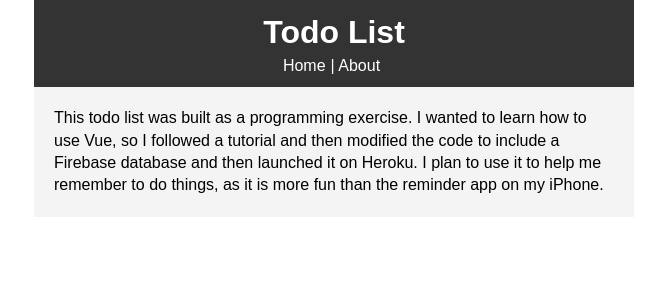
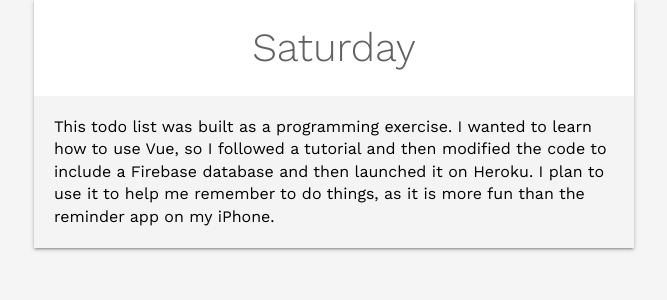
Before and after one commit to swichelecki/vue-app, a Vue app: page /about in a window 1280 px wide. Shown: the top 300 px of the page, without its empty margins (306-973 px from the left). Built offline with nearby package versions, Linux system fonts and the light colour scheme.

Commit message:
improved user interface

```diff
--- a/src/index.html
+++ b/public/index.html
@@ -3,8 +3,10 @@
   <head>
     <meta charset="utf-8">
     <meta http-equiv="X-UA-Compatible" content="IE=edge">
+    <link rel="icon" type="image/png" href="/saturday.png">
     <meta name="viewport" content="width=device-width,initial-scale=1.0">
-    <title>app</title>
+    <link href="https://fonts.googleapis.com/css?family=Work+Sans:300,400" rel="stylesheet">
+    <title>Saturday</title>
   </head>
   <body>
     <div id="app"></div>
--- a/src/App.vue
+++ b/src/App.vue
@@ -8,7 +8,7 @@
 </template>
 
 <script>
-import Header from './components/layout/Header';
+import Header from './components/Header';
 export default {
   name: 'app',
   components: {
@@ -18,6 +18,7 @@ export default {
 </script>
 
 <style>
+
 * {
     box-sizing: border-box;
     margin: 0;
@@ -25,13 +26,17 @@ export default {
 }
 
 body {
-    font-family: Arial, Helvetica, sans-serif;
+    font-family: 'Work Sans', sans-serif;
     line-height: 1.4;
+    background-color: whitesmoke;
 }
 
 .container {
     max-width: 600px;
     margin: 0 auto;
+    box-shadow: 0 2px 2px 0 rgba(0,0,0,.14),
+    0 3px 1px -2px rgba(0,0,0,.12),
+    0 1px 5px 0 rgba(0,0,0,.2);
 }
 
 </style>
--- a/src/components/AddTodo.vue
+++ b/src/components/AddTodo.vue
@@ -53,21 +53,29 @@ export default {
 <style scoped>
     form {
         display: flex;
+        background-color: #fff;
+        padding-bottom: 10px;
     }
 
     input[type="text"] {
         width: 67%;
+        margin: 0 10px;
         padding: 10px;
         font-size: 16px;
+        color: #353c43;
         outline: none;
-        border: 1px solid #ccc;
-        border-radius: 0;
+        border: 1px solid whitesmoke;
+        background-color: whitesmoke;
+        border-radius: 20px;
+        font-weight: 200;
     }
 
     .btn {
         display: inline-block;
         border: none;
-        background: #555;
+        background: #484848;
+        border: 1px #3b3b3b solid;
+        font-weight: 200;
         color: #fff;
         padding: 7px 20px;
         cursor: pointer;
@@ -76,15 +84,20 @@ export default {
         font-size: 16px;
         outline: none;
         border-radius: 0;
+        margin: 0 10px;
+        border-radius: 5px;
     }
 
     select {
         flex: 1;
-        appearance: none;
+        color: #353c43;
+        font-weight: 200;
         padding: 10px 10px 10px 15px;
         font-size: 16px;
         outline: none;
-        border: 1px solid #ccc;
-        border-radius: 0;
+        border: 1px solid whitesmoke;
+        background-color: whitesmoke;
+        border-radius: 20px;
+        cursor: pointer;
     }
 </style>
--- /dev/null
+++ b/src/components/Header.vue
@@ -0,0 +1,39 @@
+<template>
+    <header class="header">
+        <p>Saturday</p>
+        <!--<img :src="logo"/>-->
+        <div id="nav">
+            <!--<router-link to="/">Home</router-link>|
+            <router-link to="/about">About</router-link>-->
+        </div>
+    </header>
+</template>
+
+<script>
+//import logo from '../assets/saturday.png';
+export default {
+    name: 'Header',
+    /*data: function() {
+        return {
+        logo: logo
+        }
+    }*/
+}
+</script>
+
+<style scoped>
+    .header {
+        background: #fff;
+        color: #616161;
+        text-align: center;
+        padding: 20px 10px 20px 10px;
+        font-size: 40px;
+        font-weight: 300;
+    }
+
+    .header a {
+        color: #fff;
+        padding-right: 5px;
+        text-decoration: none;
+    }
+</style>
--- a/src/components/Todos.vue
+++ b/src/components/Todos.vue
@@ -2,10 +2,10 @@
     <div id="todo-wrapper">
         <div v-for="todo in todos" :key="todo.key" v-on:dragstart="dragStart" v-on:dragover="dragOver" v-on:dragend="dragEnd" draggable="true" class="todo-item" v-bind:class="{'is-complete': todo.completed}">
             <p>
-                <input type="checkbox" v-on:change="$emit('is-complete', todo.completed, todo.key)">
+                <!--<input type="checkbox" v-on:change="$emit('is-complete', todo.completed, todo.key)">-->
                 {{todo.title}} - {{todo.due}}
-                <button @click="$emit('del-todo', todo.key)" class="del"><strong>X</strong></button>
             </p>
+            <button @click="$emit('del-todo', todo.key)" class="del">delete <br>x</button>
         </div>
     </div>
 </template>
@@ -131,26 +131,47 @@ export default {
     }
 
     .todo-item {
-        background-color: #f4f4f4;
-        padding: 10px;
-        border-bottom: 1px #ccc dotted;
+        position: relative;
+        color: #353c43;
+        background-color: #fff;
+        /*padding: 10px 10px 0 10px;*/
+        padding: 10px 10px 10px 15px;
+        border-bottom: 1px rgba(0,0,0,.12) solid;
         font-size: 18px;
         cursor: ns-resize;
     }
 
-    .is-complete {
-        text-decoration: line-through;
+    .todo-item p {
+        margin-right: 50px;
     }
 
     .del {
-        background: #c9302c;
+        position: absolute;
+        top: 4px;
+        right: 4px;
+        background: #e60000;
+        border: 1px #cc0000 solid;
         color: #fff;
         border: none;
-        padding: 5px 8px;
-        border-radius: 50%;
+        padding: 5px 5px 5px 8px;
+        border-radius: 5px;
         cursor: pointer;
-        float: right;
+        font-weight: 200;
         outline: none;
     }
 
+    .del:hover {
+        background: #FF0000;
+        border: 1px #e60000 solid;
+        top: 3px;
+        right: 3px;
+    }
+
+    .del:active {
+        background: #b30000;
+        border: 1px #b30000 solid;
+        top: 3px;
+        right: 3px;
+    }
+
 </style>
--- a/src/components/layout/Header.vue
+++ /dev/null
@@ -1,30 +0,0 @@
-<template>
-    <header class="header">
-        <h1>Todo List</h1>
-        <div id="nav">
-            <router-link to="/">Home</router-link>|
-            <router-link to="/about">About</router-link>
-        </div>
-    </header>
-</template>
-
-<script>
-export default {
-    name: 'Header'
-}
-</script>
-
-<style scoped>
-    .header {
-        background: #333;
-        color: #fff;
-        text-align: center;
-        padding: 10px;
-    }
-
-    .header a {
-        color: #fff;
-        padding-right: 5px;
-        text-decoration: none;
-    }
-</style>
```
Also changed, not shown: public/saturday.png (added).
